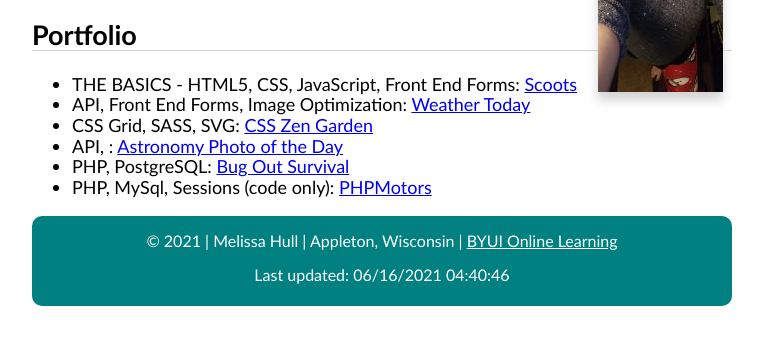
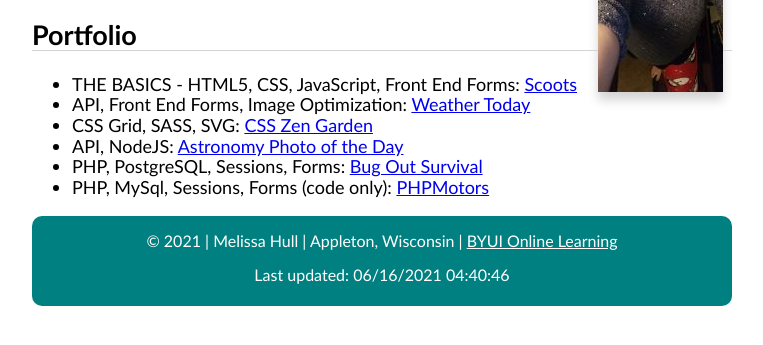
Before and after one commit to mhull87/Portfolio, a plain HTML site: page index.html in a window 1280 px wide. Shown: the part 155-500 px from the top of the page, without its empty margins (258-1021 px from the left). Drawn offline with Linux system fonts and the light colour scheme; a script that the page names is missing.

Commit message:
index update

```diff
--- a/index.html
+++ b/index.html
@@ -27,9 +27,9 @@
             <li>THE BASICS - HTML5, CSS, JavaScript, Front End Forms: <a href="scoots/">Scoots</a></li>
             <li>API, Front End Forms, Image Optimization: <a href="WeatherToday/">Weather Today</a></li>
             <li>CSS Grid, SASS, SVG: <a href="ZenGarden/">CSS Zen Garden</a></li>
-            <li>API, : <a href="https://protected-inlet-78196.herokuapp.com/">Astronomy Photo of the Day</a></li>
-            <li>PHP, PostgreSQL: <a href="http://powerful-taiga-61537.herokuapp.com/bugout/">Bug Out Survival</a></li>
-            <li>PHP, MySql, Sessions (code only): <a href="https://github.com/mhull87/phpmotors">PHPMotors</a></li>
+            <li>API, NodeJS: <a href="https://protected-inlet-78196.herokuapp.com/">Astronomy Photo of the Day</a></li>
+            <li>PHP, PostgreSQL, Sessions, Forms: <a href="http://powerful-taiga-61537.herokuapp.com/bugout/">Bug Out Survival</a></li>
+            <li>PHP, MySql, Sessions, Forms (code only): <a href="https://github.com/mhull87/phpmotors">PHPMotors</a></li>
         </ul>
     </main>
     <footer>
```
